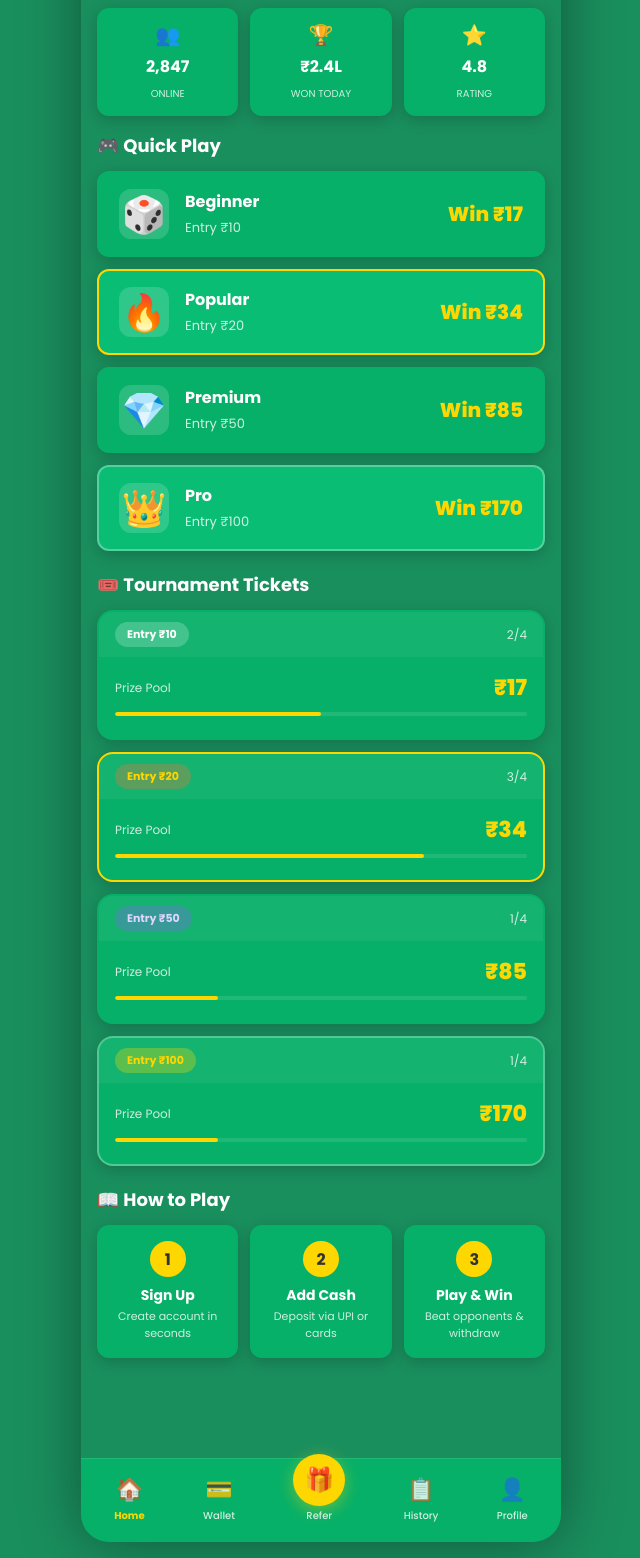
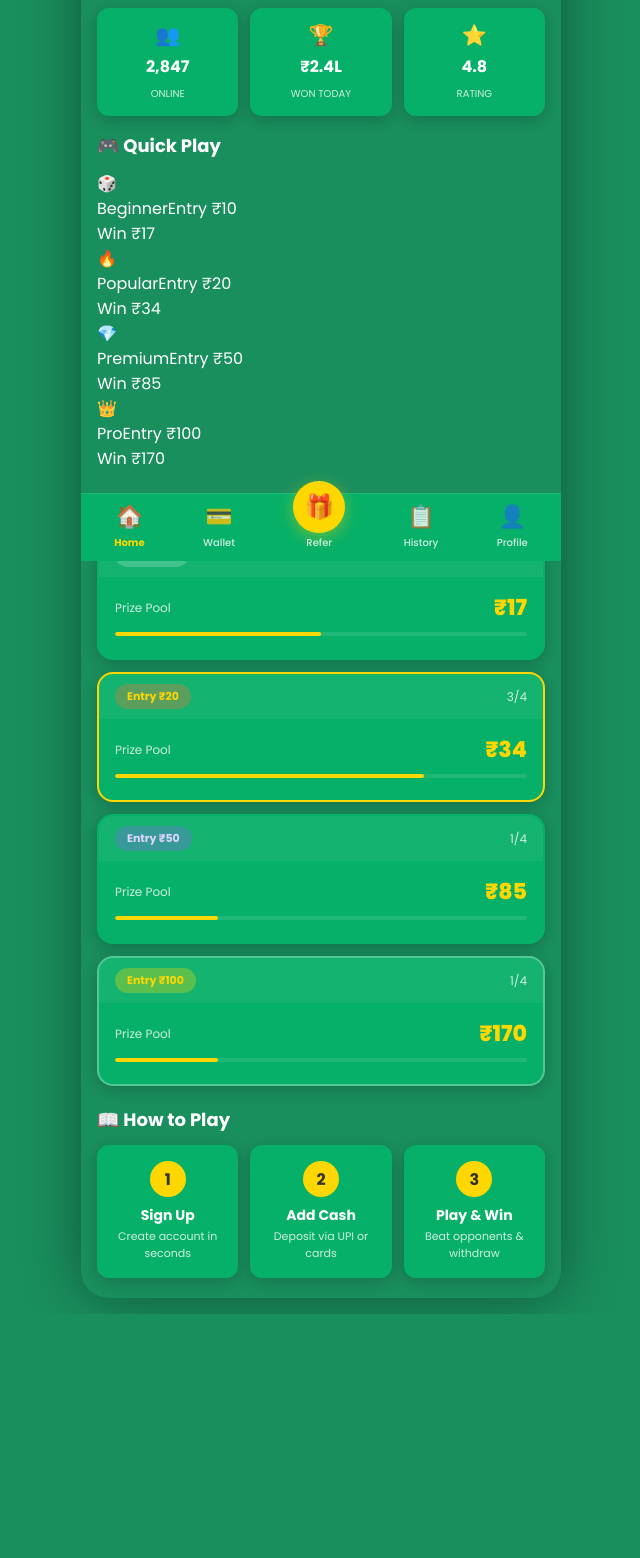
Before and after one commit to pawankumaryogi0010/ludo-turnament, a PHP site: page /ludo/ in a window 1280 px wide. Shown: the part 239-1797 px from the top of the page, without its empty margins (319-959 px from the left). After the commit the page ends 1553 px from the top, so only its background shows below. Run offline with PHP 8.4, Linux system fonts and the light colour scheme.

Commit message:
Update zupee-style.css

```diff
--- a/ludo/assets/css/zupee-style.css
+++ b/ludo/assets/css/zupee-style.css
@@ -1,13 +1,12 @@
 /**
  * ======================================================
- * ZUPPEE-STYLE.CSS - Green Theme UI
+ * ZUPPEE-STYLE.CSS - Green Theme UI (FINAL)
  * Ludo Tournament Platform - Premium Gaming Theme
- * Version: 2.0.0 - GREEN THEME + VERTICAL CARDS
+ * Version: 2.1.0 - BOTTOM NAV FIXED + QUICK PLAY REMOVED
  * ======================================================
  */
 
 :root {
-    /* Green Theme Colors */
     --zupee-bg: #1A8F5E;
     --zupee-card: #07B068;
     --zupee-card-hover: #0ABD75;
@@ -115,7 +114,7 @@ body {
 .main-content {
     flex: 1;
     overflow-y: auto;
-    padding: 0 16px 80px;
+    padding: 0 16px 0 16px;
 }
 
 .page { display: none; }
@@ -191,80 +190,7 @@ body {
 .section-header { display: flex; align-items: center; justify-content: space-between; margin-bottom: 12px; }
 .section-title { font-size: 18px; font-weight: 700; color: var(--zupee-white); }
 
-/* ==============================================
-   QUICK PLAY CARDS - VERTICAL LAYOUT (FIXED)
-   ============================================== */
-.quick-play-grid {
-    display: flex;
-    flex-direction: column;
-    gap: 12px;
-}
-
-.quick-play-card {
-    display: flex;
-    align-items: center;
-    gap: 16px;
-    background: var(--zupee-card);
-    border-radius: var(--zupee-radius-md);
-    padding: 16px 20px;
-    box-shadow: var(--zupee-shadow);
-    cursor: pointer;
-    transition: var(--zupee-transition);
-    border: 2px solid transparent;
-}
-
-.quick-play-card:hover {
-    transform: translateY(-2px);
-    border-color: var(--zupee-gold);
-}
-
-.quick-play-card.featured {
-    border-color: var(--zupee-gold);
-    background: #0ABD75;
-}
-
-.quick-play-card.premium {
-    border-color: rgba(255,255,255,0.3);
-    background: #0ABD75;
-}
-
-.quick-play-card .qp-icon {
-    font-size: 36px;
-    width: 50px;
-    height: 50px;
-    display: flex;
-    align-items: center;
-    justify-content: center;
-    background: rgba(255,255,255,0.15);
-    border-radius: var(--zupee-radius-md);
-    flex-shrink: 0;
-}
-
-.quick-play-card .qp-info {
-    flex: 1;
-}
-
-.quick-play-card .qp-name {
-    font-size: 16px;
-    font-weight: 700;
-    color: var(--zupee-white);
-    display: block;
-}
-
-.quick-play-card .qp-entry {
-    font-size: 13px;
-    color: var(--zupee-text-secondary);
-}
-
-.quick-play-card .qp-prize {
-    font-size: 20px;
-    font-weight: 800;
-    color: var(--zupee-gold);
-    text-align: right;
-    white-space: nowrap;
-}
-
-/* TOURNAMENT CARDS */
+/* TOURNAMENT CARDS - VERTICAL LAYOUT */
 .tournament-grid-zupee {
     display: flex;
     flex-direction: column;
@@ -406,15 +332,25 @@ body {
 }
 .pm-item:hover { background: #0ABD75; }
 
-/* BOTTOM NAV */
+/* ==============================================
+   BOTTOM NAV - FIXED (No movement)
+   ============================================== */
 .bottom-nav-zupee {
-    display: flex; justify-content: space-around; align-items: center;
+    display: flex;
+    justify-content: space-around;
+    align-items: center;
     padding: 8px 4px 12px;
     background: var(--zupee-card);
     border-top: 1px solid rgba(255,255,255,0.1);
-    position: sticky; bottom: 0; z-index: 100;
+    position: fixed;
+    bottom: 0;
+    left: 50%;
+    transform: translateX(-50%);
+    z-index: 100;
     flex-shrink: 0;
-    max-width: 480px; margin: 0 auto; width: 100%;
+    max-width: 480px;
+    width: 100%;
+    height: 68px;
 }
 .bn-item {
     display: flex; flex-direction: column; align-items: center; gap: 2px;
@@ -489,7 +425,7 @@ body {
 
 /* TOAST */
 .toast-zupee {
-    position: fixed; bottom: 90px; left: 50%;
+    position: fixed; bottom: 100px; left: 50%;
     transform: translateX(-50%) translateY(20px);
     padding: 12px 24px; border-radius: var(--zupee-radius-full);
     font-weight: 600; font-size: 14px; z-index: 2000;
@@ -504,4 +440,5 @@ body {
 @media (max-width: 480px) {
     .how-to-play { flex-direction: column; }
     .profile-stats-zupee { grid-template-columns: repeat(2, 1fr); }
+    .bottom-nav-zupee { max-width: 100%; }
 }
```
